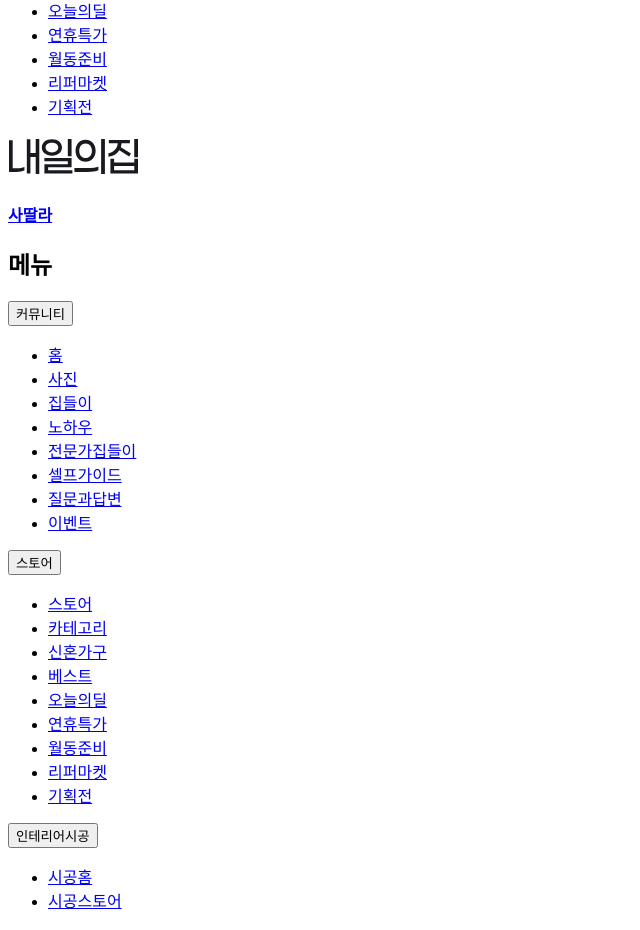
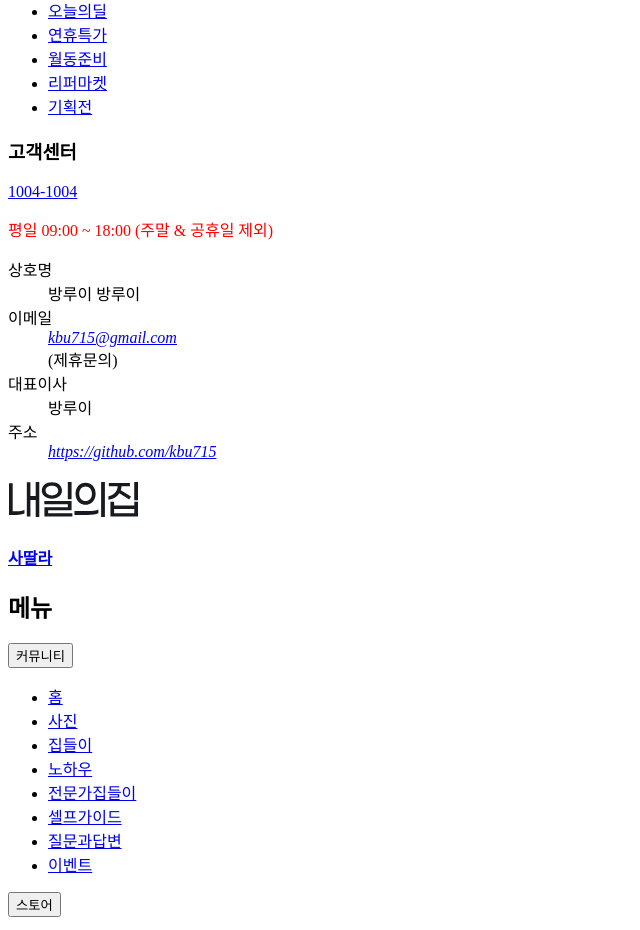
Before and after one commit to kbu715/tomorrow-house, a website: page index.html in a window 1280 px wide. Shown: the part 1529-2459 px from the top of the page, without its empty margins (0-640 px from the left). Drawn offline with Linux system fonts and the light colour scheme.

Commit message:
🚧 Mark up global footer component

```diff
--- a/index.html
+++ b/index.html
@@ -214,7 +214,52 @@
     <!-- 상품 상세 페이지 본론 -->
   </main>
 
-  <footer class="global-footer"></footer>
+  <footer class="global-footer">
+    <div class="container">
+      <div class="row">
+        <div class="col-sm-4">
+          <h3 class="global-footer-title">
+            고객센터
+            <i class="ic-chevron" aria-hidden></i>
+          </h3>
+          <a class="global-footer-contact" href="tel:10041004">1004-1004</a>
+          <p class="global-footer-time">
+            평일 09:00 ~ 18:00 (주말 &amp; 공휴일 제외)
+          </p>
+
+          <dl class="global-footer-detail-list">
+            <div class="global-footer-detail-item">
+              <dt>상호명</dt>
+              <dd>방루이 방루이</dd>
+            </div>
+            <div class="global-footer-detail-item">
+              <dt>이메일</dt>
+              <dd>
+                <address>
+                  <a href="mailto:kbu715@gmail.com">kbu715@gmail.com</a>
+                </address>
+                (제휴문의)
+              </dd>
+            </div>
+            <div class="global-footer-detail-item">
+              <dt>대표이사</dt>
+              <dd>방루이</dd>
+            </div>
+            <div class="global-footer-detail-item">
+              <dt>주소</dt>
+              <dd>
+                <address>
+                  <a href="https://github.com/kbu715" target="_blank">
+                    https://github.com/kbu715
+                  </a>
+                </address>
+              </dd>
+            </div>
+          </dl>
+        </div>
+      </div>
+    </div>
+  </footer>
 
   <aside class="sidebar sm-only">
     <header class="sidebar-header">
```
